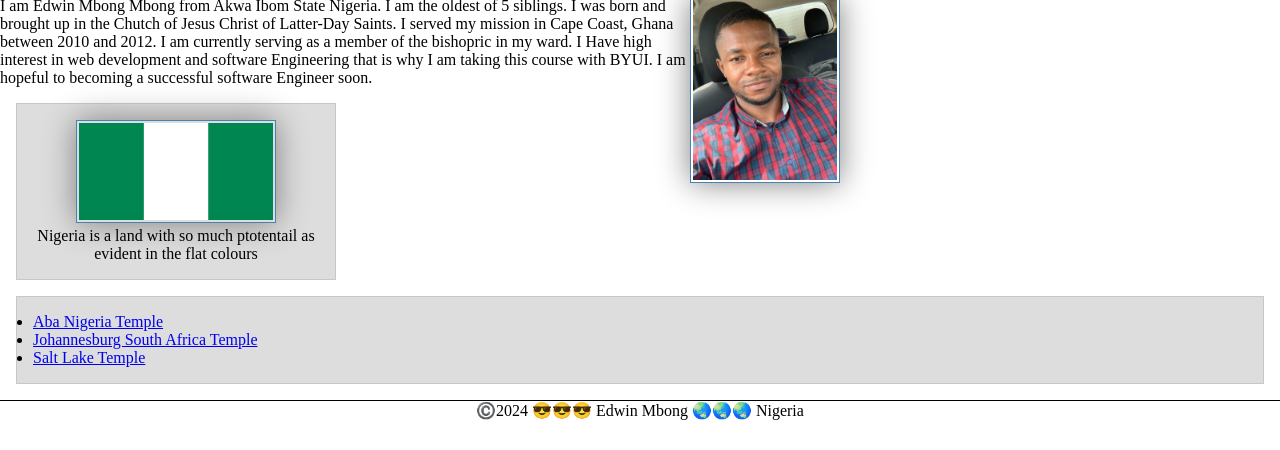
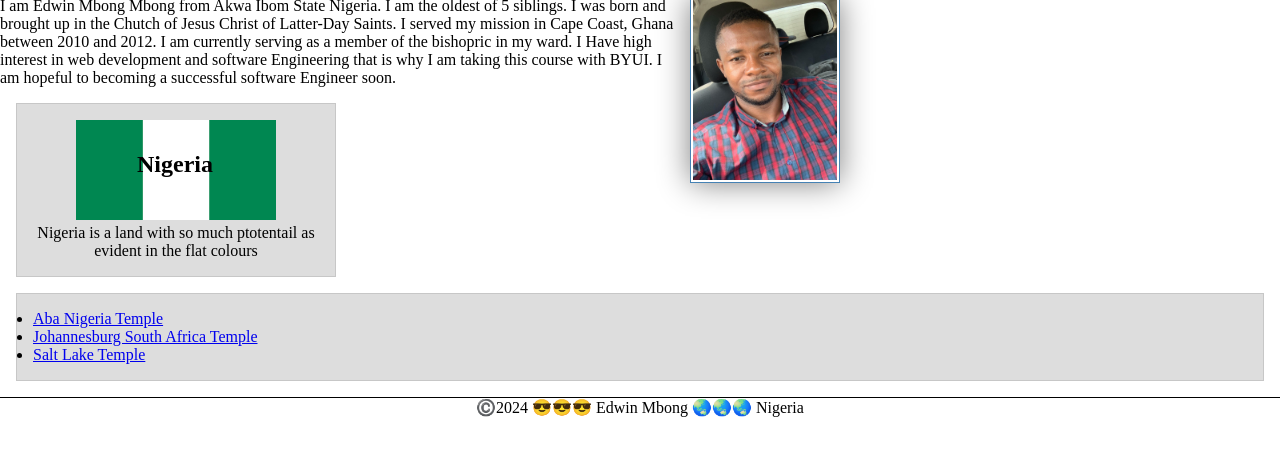
Before and after one commit to Edmbong/wdd130, a plain HTML site: page index.html in a window 1280 px wide. Shown: the part 350-800 px from the top of the page. Drawn offline with Linux system fonts and the light colour scheme.

Commit message:
10/5/24 4:22

```diff
--- a/styles/styles.css
+++ b/styles/styles.css
@@ -1,3 +1,10 @@
+
+* {
+  margin: 0;
+  padding: 0;
+  box-sizing: border-box;
+}
+
 nav {
     background-color: steelblue;
     padding: 10px;
@@ -13,20 +20,22 @@ nav a {
     color: steelblue;
   }
 
-  img {
+  main {
+    max-width: 840px;
+  }
+
+  main img {
     width: 150px;
     height: auto;
     border: 1px solid steelblue;
     padding: 2px;
     box-shadow: 0 0 30px gray;
+    float: right;
+    margin: 0 0 1rem 1rem;
   }
 
   p {
     padding: 10px;
-  }
-
-  main {
-    max-width: 840px;
   }
 
   aside {
@@ -37,6 +46,7 @@ nav a {
     background-color: #eee;
     color: #333;
     text-align: center;
+    position: relative;
   }
 
   aside img {
@@ -44,11 +54,10 @@ nav a {
     height: auto;
   }
 
-  main img {
-    width: 150px;
-    height: auto;
-    float: right;
-
+  aside h2 {
+    position: absolute;
+    top: 47px;
+    left: 120px;
   }
 
   p {
@@ -61,14 +70,7 @@ nav a {
     text-align: center;
   }
 
-  * {
-    margin: 0;
-    padding: 0;
-    box-sizing: border-box;
-  }
-
   /* Class Selectors */
-
   .box {
     margin: 1rem;
     border: 1px solid rgba(0,0,0,.1);
@@ -76,9 +78,3 @@ nav a {
     background-color: #ddd;
     color: #000;
   }
-
-  aside h2 {
-    position: absolute;
-    top: 47px;
-    left: 150px;
-  }
```
